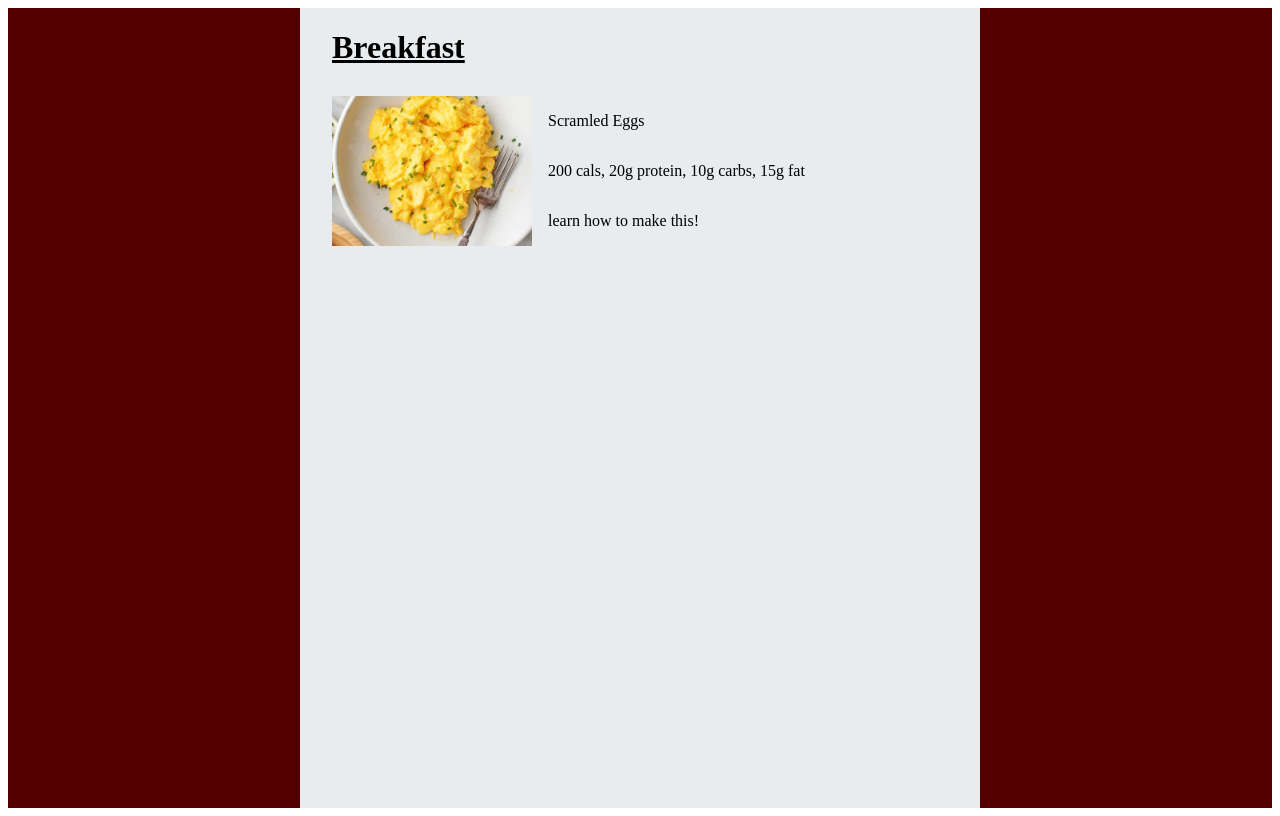
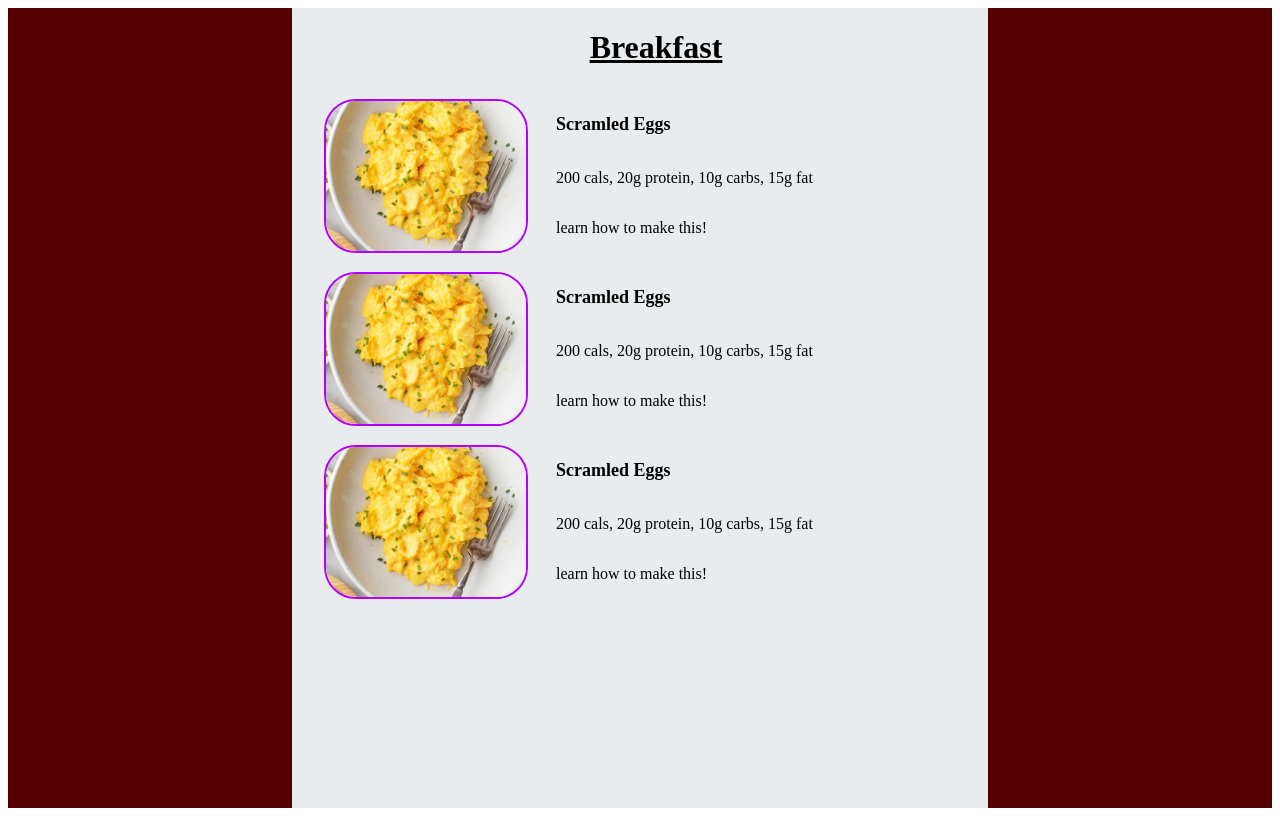
Before and after one commit to White-Panther420/The-Cookbook-of-ADONIS, a plain HTML site: page Categories/breakfast.html in a window 1280 px wide. Drawn offline with Linux system fonts and the light colour scheme.

Commit message:
Cleaned up webpages
I played around with some aesthetics for the category section on the cookbook cover as well as added more items to the breakfast web page.

```diff
--- a/Categories/breakfast.css
+++ b/Categories/breakfast.css
@@ -9,6 +9,13 @@ h1
     margin-left: 32px;
     font-weight: 700;
     font-size: 32px;
+    text-align: center;
+}
+
+.food_title
+{
+    font-weight: 700;
+    font-size: 18px;
 }
 .content-container
 {
@@ -17,7 +24,7 @@ h1
     background: #E9ECEE;
 }
 
-.scrambled_eggs /*container for scrambled eggs food item*/
+.food-container /*container for food which includes food picture, title, macro info, and link to make the food*/
 {
     display: flex;
     align-items: center;
@@ -25,19 +32,22 @@ h1
     background: #E9ECEE;
 }
 
-.egg_pic /*Picture of scrambled eggs*/
+.food-pic /*Picture of scrambled eggs*/
 {
     max-width: 100%; /*Fills the entire image container*/
     max-height: 100%;
+    border-radius: 32px;
+    border: solid #B500FF 2px;
 }
 
-.image
+.image-container
 {
     width: 200px;
     height: 150px;
+    background: #E9ECEE;
 }
 
-.egg_desc
+.food_desc
 {
     display: flex;
     flex-direction: column;
@@ -45,7 +55,7 @@ h1
     text-align: left;
     flex: 1;
     width: 400px;
-    margin-left: 16px;
+    margin-left: 32px;
 }
 
 .left-ribbon,
--- a/Categories/breakfast.html
+++ b/Categories/breakfast.html
@@ -12,14 +12,33 @@
     <div class = "left-ribbon">.</div>
     <div class = "content-container">
         <h1><u>Breakfast</u></h1>
-        <div class = "scrambled_eggs">
-            <div class = "image"><img class = "egg_pic" src = "../Images/scrambled_eggs.jpg" alt = "delicious scrambled eggs"></div>
-            <div class = "egg_desc">
-                <p>Scramled Eggs</p>
+        <div class = "food-container">
+            <div class = "image-container"><img class = "food-pic" src = "../Images/scrambled_eggs.jpg" alt = "delicious scrambled eggs"></div>
+            <div class = "food_desc">
+                <p class = "food_title">Scramled Eggs</p>
                 <p>200 cals, 20g protein, 10g carbs, 15g fat</p>
                 <p>learn how to make this!</p>
             </div>
         </div>
+
+        <div class = "food-container">
+            <div class = "image-container"><img class = "food-pic" src = "../Images/scrambled_eggs.jpg" alt = "delicious scrambled eggs"></div>
+            <div class = "food_desc">
+                <p class = "food_title">Scramled Eggs</p>
+                <p>200 cals, 20g protein, 10g carbs, 15g fat</p>
+                <p>learn how to make this!</p>
+            </div>
+        </div>
+
+        <div class = "food-container">
+            <div class = "image-container"><img class = "food-pic" src = "../Images/scrambled_eggs.jpg" alt = "delicious scrambled eggs"></div>
+            <div class = "food_desc">
+                <p class = "food_title">Scramled Eggs</p>
+                <p>200 cals, 20g protein, 10g carbs, 15g fat</p>
+                <p>learn how to make this!</p>
+            </div>
+        </div>
+
     </div>
     <div class = "right-ribbon">.</div>
 </body>
--- a/styles.css
+++ b/styles.css
@@ -63,6 +63,11 @@ li
     margin-top: 8px;
 }
 
+a
+{
+    text-decoration: none;
+    color: rgb(0, 10, 145)
+}
 .left-ribbon,
 .right-ribbon
 {
```
Also changed, not shown: index.html (+1 -1 lines).
